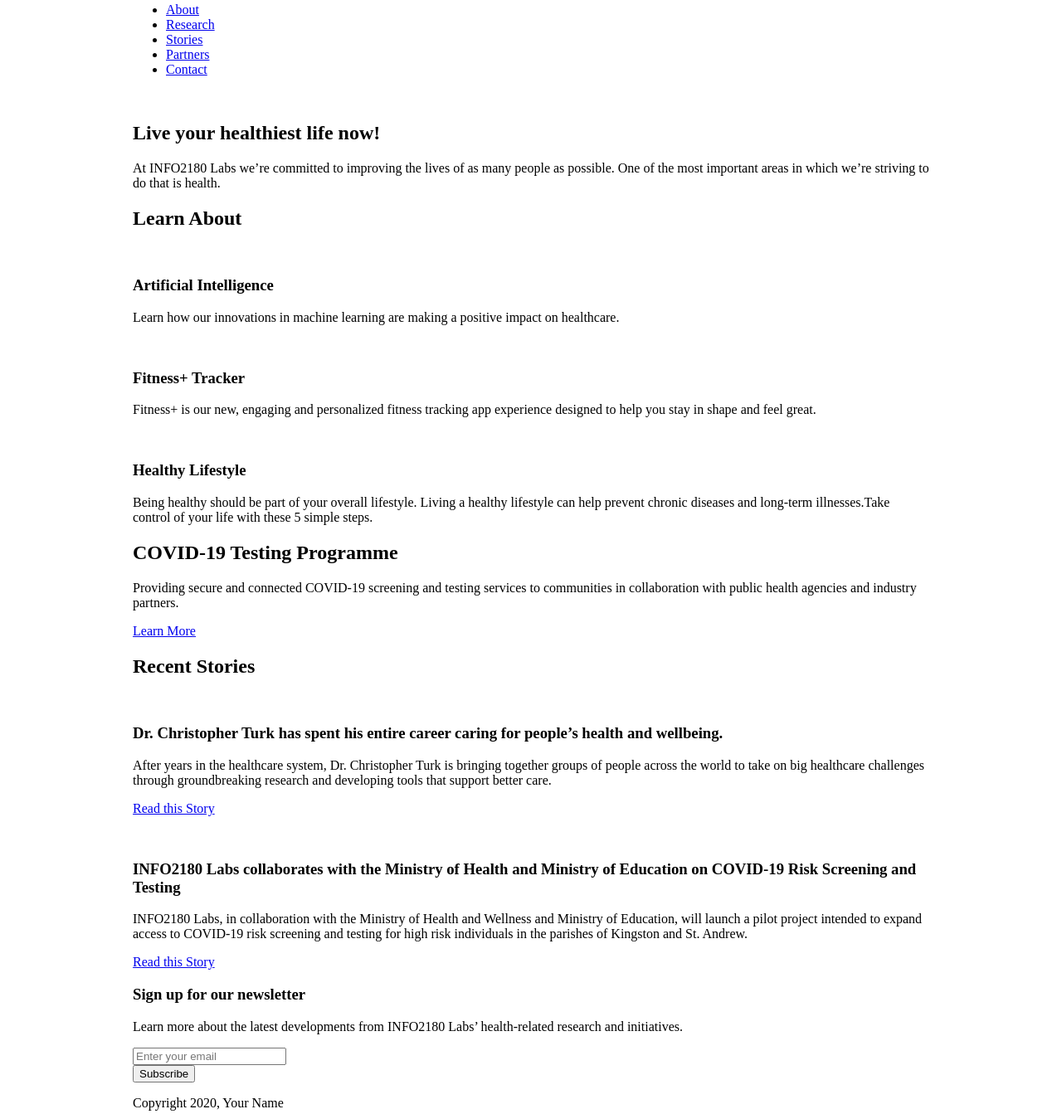
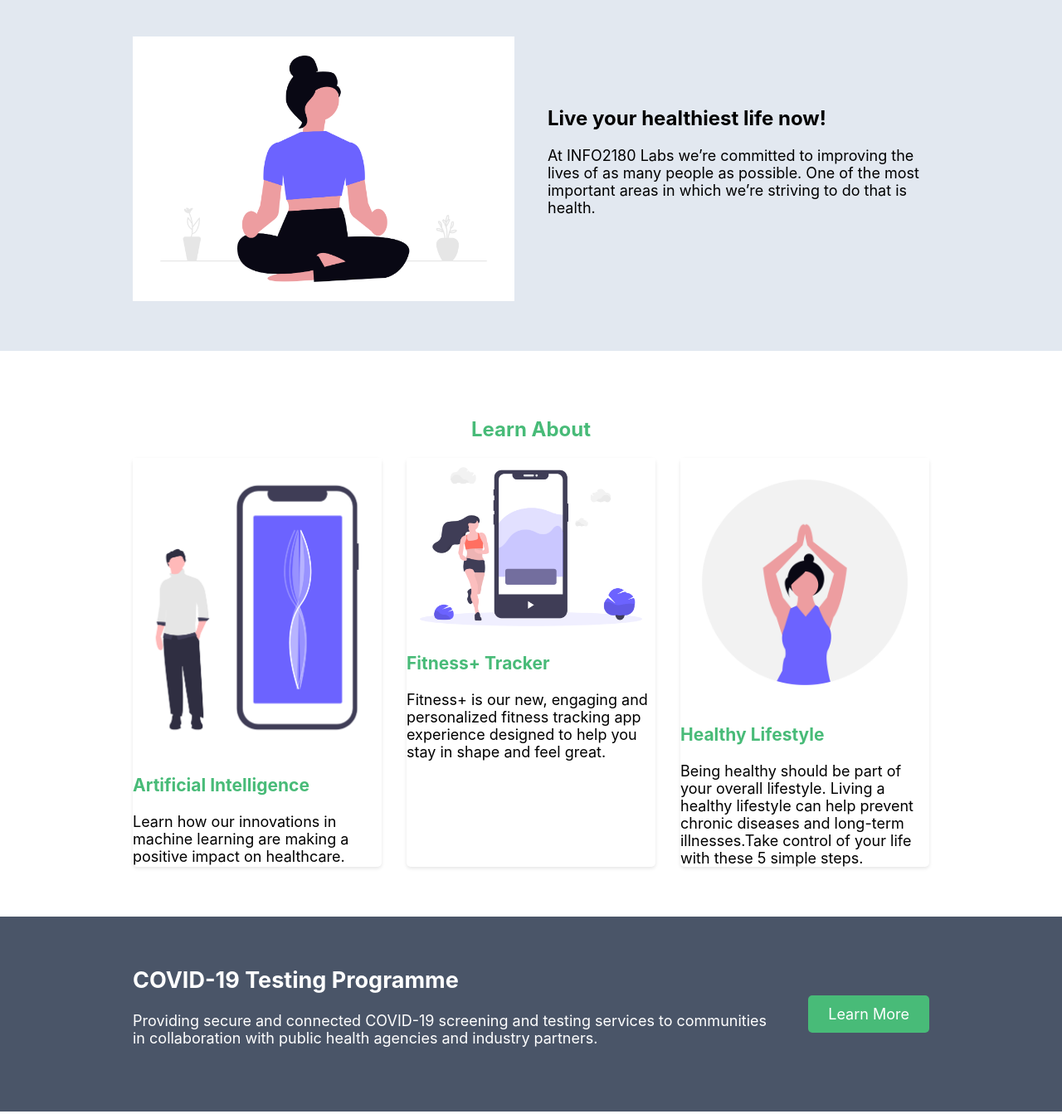
Before and after one commit to niaerskine04/info2180-project1, a plain HTML site: page index.html in a window 1280 px wide. Shown: the part 77-1420 px from the top of the page at 83% size. Drawn offline with Linux system fonts and the light colour scheme.

Commit message:
modified website

```diff
--- a/index.html
+++ b/index.html
@@ -26,7 +26,7 @@
         <section class="overview-hero">
             <div class="container">
                 <div class="overview-hero-image">
-                    <img src="#" alt="">
+                    <img src="images\undraw_mindfulness_d853.png" alt="">
                 </div>
                 <div class="overview-hero-text">
                     <h2>Live  your healthiest life now!</h2>
@@ -39,21 +39,21 @@
                 <h2>Learn About</h2>
                 <div class="cards">
                     <div class="card">
-                        <img src="#" alt="">
+                        <img src="images\undraw_ai-voice-interface_7uqq.png" alt="AI-img">
                         <div class="card-body">
                             <h3>Artificial Intelligence</h3>
                             <p>Learn how our innovations in machine learning are making a positive impact on healthcare.</p>
                         </div>
                     </div>
                     <div class="card">
-                        <img src="#" alt="">
+                        <img src="images\undraw_fitness-tracker_y5q5.png" alt="Fitness-tracker-img">
                         <div class="card-body">
                             <h3>Fitness+ Tracker</h3>
                             <p>Fitness+ is our new, engaging and personalized fitness tracking app experience designed to help you stay in shape and feel great.</p>
                         </div>
                     </div>
                     <div class="card">
-                        <img src="#" alt="">
+                        <img src="images\undraw_fitness-influencer-avatar_04j0.png" alt="healthy-img">
                         <div class="card-body">
                             <h3>Healthy Lifestyle</h3>
                             <p>Being healthy should be part of your overall lifestyle. Living a healthy lifestyle can help prevent chronic diseases and long-term illnesses.Take control of your life with these 5 simple steps.</p>
@@ -77,7 +77,7 @@
             <div class="container">
                 <h2>Recent Stories</h2>
                 <article>
-                    <img src="" alt="">
+                    <img src="images\undraw_in-the-office_e7pg.png" alt="">
                     <div class="article-body">
                         <h3>Dr. Christopher Turk has spent his entire career caring for people’s health and wellbeing.</h3>
                         <p>After years in the healthcare system, Dr. Christopher Turk is bringing together groups of people across the world to take on big healthcare challenges through groundbreaking research and developing tools that support better care.</p>
@@ -85,7 +85,7 @@
                     </div>
                 </article>
                 <article>
-                    <img src="" alt="">
+                    <img src="images\undraw_science_kut5.png" alt="">
                     <div class="article-body">
                         <h3>INFO2180 Labs collaborates with the Ministry of Health and Ministry of Education on COVID-19 Risk Screening and Testing</h3>
                         <p>INFO2180 Labs, in collaboration with the Ministry of Health and Wellness and Ministry of Education, will launch a pilot project intended to expand access to COVID-19 risk screening and testing for high risk individuals in the parishes of Kingston and St. Andrew.</p>
@@ -110,7 +110,7 @@
     </main>
     <footer>
         <div class="container">
-            <p>Copyright 2020, Your Name</p>
+            <p>Copyright 2020, Nia Erskine</p>
         </div>
     </footer>
 </body>
--- a/scripts.js
+++ b/scripts.js
@@ -1 +1,35 @@
-/* Add your JavaScript to this file */
+// /* Add your JavaScript to this file */
+// document.addEventListener('DOMContentLoaded', function() {
+//     const form = document.querySelector('.newsletter form');
+//     const emailInput = document.getElementById('email');
+//     const messageDiv = document.getElementById('message');
+//     form.addEventListener('submit', function(event) {
+//         event.preventDefault();
+//         const email = emailInput.value. trim();
+//         if (email === '') {
+//             messageDiv.textContent = 'Please enter a valid email address.';
+//         } else{
+//             messageDiv.textContent = 'Thank you! Your email address ${email} has been added to our mailing list!`';
+//             emailInput.value = '';
+//         }
+//     });
+// });
+
+document.addEventListener('DOMContentLoaded', function() {
+    const form = document.querySelector('.newsletter form');
+    const emailInput = document.getElementById('email');
+    const messageDiv = document.querySelector('.message');
+
+    form.addEventListener('submit', function(event) {
+        event.preventDefault();
+
+        const email = emailInput.value.trim();
+
+        if (email === '') {
+            messageDiv.textContent = 'Please enter a valid email address.';
+        } else {
+            messageDiv.textContent = `Thank you! Your email address ${email} has been added to our mailing list!`;
+            emailInput.value = '';
+        }
+    });
+});
--- a/styles.css
+++ b/styles.css
@@ -1,7 +1,8 @@
 /* Add your CSS to this file */
 body {
     margin: 0;
-    font-size: 16px;
+    font-size: 18px;
+    font-family: -apple-system, BlinkMacSystemFont, "Segoe UI", Roboto, "Helvetica Neue", Arial, "Noto Sans", sans-serif;
 }
 
 .container {
@@ -9,3 +10,224 @@ body {
     max-width: 960px;
     width: 100%;
 }
+
+/* Header Styles Information */
+header {
+    background-color: white;
+    font-size: 18px;
+}
+
+header .container{
+    display: flex;
+    justify-content: space-between;
+    align-items: center;
+    padding: 20px 0;
+}
+
+header h1{
+    font-size: 18px;
+    margin: 0;
+}
+
+header nav a {
+    text-decoration: none;
+    color: #6b7280;
+}
+
+header nav a:hover {
+    color: #5A67D8;
+}
+
+header nav ul {
+    display: flex;
+    margin: 0;
+    padding: 0;
+    gap: 30px;
+}
+
+/* Overview Hero Section Styles */
+.overview-hero {
+    background-color: #E2E8F0;
+    padding: 60px 20px;
+}
+
+.overview-hero .container{
+    display: flex;
+    align-items: center;
+    gap: 40px;
+}
+
+.overview-hero-image{
+    flex: 2;
+}
+
+.overview-hero-image img{
+    width: 100%;
+    height: auto;
+    display: block;
+    justify-items: center;
+}
+
+.overview-hero-text{
+    flex: 2;
+}
+
+.overview-hero-text h2{
+    font-size: 24px;
+    margin-top: 0;
+}
+
+/* Learn About Section Styles*/
+.learn-about {
+    padding: 60px 0;
+}
+
+.learn-about h2 {
+    font-size: 24px;
+    color: #48BB78;
+    text-align: center;
+}
+
+.learn-about .card{
+    border-color: #E2E8F0;
+    border-radius: 5px;
+    box-shadow: 0 2px 4px rgba(0, 0, 0, 0.1);
+}
+
+.learn-about .cards{
+    display: grid;
+    grid-template-columns: repeat(3,1fr);
+    gap: 30px;
+}
+
+.learn-about .card img{
+    width: 100%;
+    height: auto;
+    display: block;
+    margin-bottom: 15px;
+}
+.learn-about .card h3 {
+    font-size: 21px;
+    color: #48BB78;
+}
+
+.learn-about .card p{
+    margin-bottom: 0;
+}
+/*Covid-19 Section Styles */
+.testing{
+    background-color: #4A5568;
+    color: white;
+
+}
+
+.testing .container {
+    display: flex;
+    justify-content: space-between;
+    align-items: center;
+    gap: 40px;
+    padding: 60px 0;
+}
+
+.testing-desciption {
+    flex: 1;
+}
+
+.testing h2 {
+    margin-top: 0;
+}
+
+.testing .cta {
+    flex-shrink: 0;
+}
+
+.testing .btn {
+    background-color: #48BB78;
+    color: white;
+    padding: 12px 24px;
+    text-decoration: none;
+    border-radius: 5px;
+    display: inline-block;
+}
+
+/*Recent Stories Section Styles */
+.stories {
+    padding: 60px 0;
+}
+.stories h2{
+    color: #5A67D8;
+    font-size: 24px;
+
+}
+
+.stories article{
+    display: flex;
+    gap: 30px;
+    margin-bottom: 40px;
+    align-items: flex-start;
+}
+
+.stories .article-body{
+    flex: 1;
+}
+
+.stories .article-body h3{
+    font-size: 18px;
+}
+
+.stories article img{
+    border-radius: 50%;
+    width: 200px;
+    height: 200px;
+    object-fit: cover;
+    box-shadow: 5px 5px 15px rgba(0, 0, 0, 0.2);
+}
+
+/*Newsletter Section Styles */
+.newsletter {
+    background-color: #48BB78;
+    color: white;
+    padding: 60px 0;
+    text-align: center;
+}
+
+.newsletter h3{
+    font-size: 24px;
+}
+.newsletter form{
+    margin-top: 20px;
+    display: flex;
+    justify-content: center;
+    gap: 10px;
+}
+.newsletter input[type="email"]{
+    padding: 12px;
+    border: none;
+    border-radius: 5px;
+    width: 300px;
+    font-size: 16px;
+}
+
+
+.newsletter .btn{
+    background-color: #5A67D8;
+    color: white;
+    padding: 12px 24px;
+    border: none;
+    border-radius: 5px;
+    cursor: pointer;
+    font-size: 16px;
+}
+
+.newsletter .message{
+    margin-top: 20px;
+    font-size: 16px;
+}
+/* Footer Section Styles */
+
+footer{
+    background-color: #4A5568;
+    color: white;
+    text-align: center;
+    padding: 30px 0;
+}
```
Also changed, not shown: images/undraw_ai-voice-interface_7uqq.png (added), images/undraw_athletes-training_koqa.png (added), images/undraw_fitness-influencer-avatar_04j0.png (added), images/undraw_fitness-tracker_y5q5.png (added), images/undraw_in-the-office_e7pg.png (added), images/undraw_mindfulness_d853.png (added), images/undraw_science_kut5.png (added).
